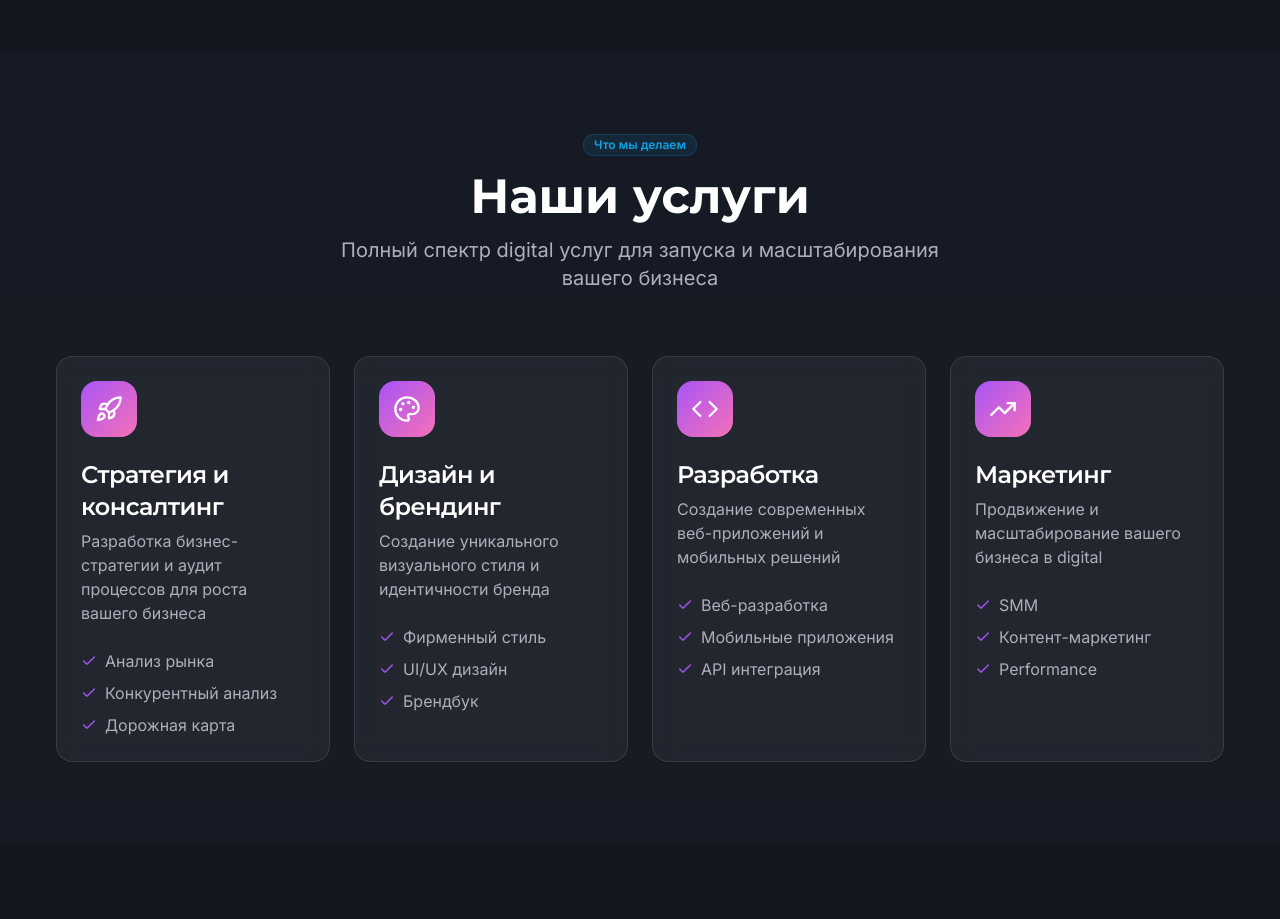
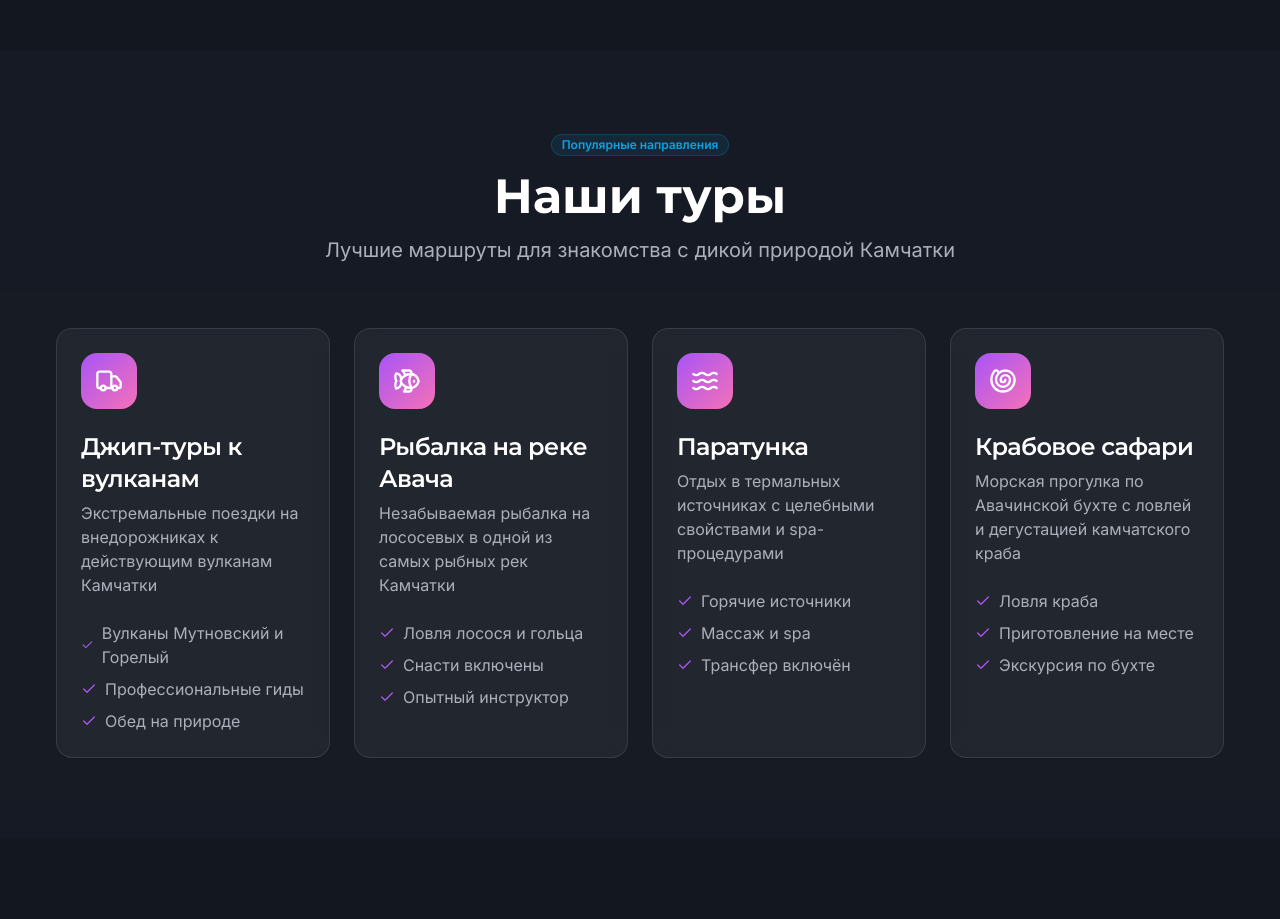
Before and after one commit to pr-poehali-dev/site-creation-project-61, a React (Vite) app: page / in a window 1280 px wide. Shown: the part 980-1899 px from the top of the page. Built offline with nearby package versions, Linux system fonts and the light colour scheme.

Commit message:
feat: добавить услуги в раздел

```diff
--- a/src/components/ServicesSection.tsx
+++ b/src/components/ServicesSection.tsx
@@ -5,28 +5,28 @@ import Icon from '@/components/ui/icon';
 
 const services = [
   {
-    icon: 'Rocket',
-    title: 'Стратегия и консалтинг',
-    description: 'Разработка бизнес-стратегии и аудит процессов для роста вашего бизнеса',
-    features: ['Анализ рынка', 'Конкурентный анализ', 'Дорожная карта']
+    icon: 'Truck',
+    title: 'Джип-туры к вулканам',
+    description: 'Экстремальные поездки на внедорожниках к действующим вулканам Камчатки',
+    features: ['Вулканы Мутновский и Горелый', 'Профессиональные гиды', 'Обед на природе']
   },
   {
-    icon: 'Palette',
-    title: 'Дизайн и брендинг',
-    description: 'Создание уникального визуального стиля и идентичности бренда',
-    features: ['Фирменный стиль', 'UI/UX дизайн', 'Брендбук']
+    icon: 'Fish',
+    title: 'Рыбалка на реке Авача',
+    description: 'Незабываемая рыбалка на лососевых в одной из самых рыбных рек Камчатки',
+    features: ['Ловля лосося и гольца', 'Снасти включены', 'Опытный инструктор']
   },
   {
-    icon: 'Code',
-    title: 'Разработка',
-    description: 'Создание современных веб-приложений и мобильных решений',
-    features: ['Веб-разработка', 'Мобильные приложения', 'API интеграция']
+    icon: 'Waves',
+    title: 'Паратунка',
+    description: 'Отдых в термальных источниках с целебными свойствами и spa-процедурами',
+    features: ['Горячие источники', 'Массаж и spa', 'Трансфер включён']
   },
   {
-    icon: 'TrendingUp',
-    title: 'Маркетинг',
-    description: 'Продвижение и масштабирование вашего бизнеса в digital',
-    features: ['SMM', 'Контент-маркетинг', 'Performance']
+    icon: 'Shell',
+    title: 'Крабовое сафари',
+    description: 'Морская прогулка по Авачинской бухте с ловлей и дегустацией камчатского краба',
+    features: ['Ловля краба', 'Приготовление на месте', 'Экскурсия по бухте']
   }
 ];
 
@@ -110,11 +110,11 @@ export default function ServicesSection({ scrollToSection }: ServicesSectionProp
         <div className="container mx-auto">
           <div className="text-center mb-16 animate-fade-in">
             <Badge className="bg-accent/10 text-accent border-accent/20 mb-4">
-              Что мы делаем
+              Популярные направления
             </Badge>
-            <h2 className="text-5xl font-bold mb-4">Наши услуги</h2>
+            <h2 className="text-5xl font-bold mb-4">Наши туры</h2>
             <p className="text-xl text-muted-foreground max-w-2xl mx-auto">
-              Полный спектр digital услуг для запуска и масштабирования вашего бизнеса
+              Лучшие маршруты для знакомства с дикой природой Камчатки
             </p>
           </div>
 
```
